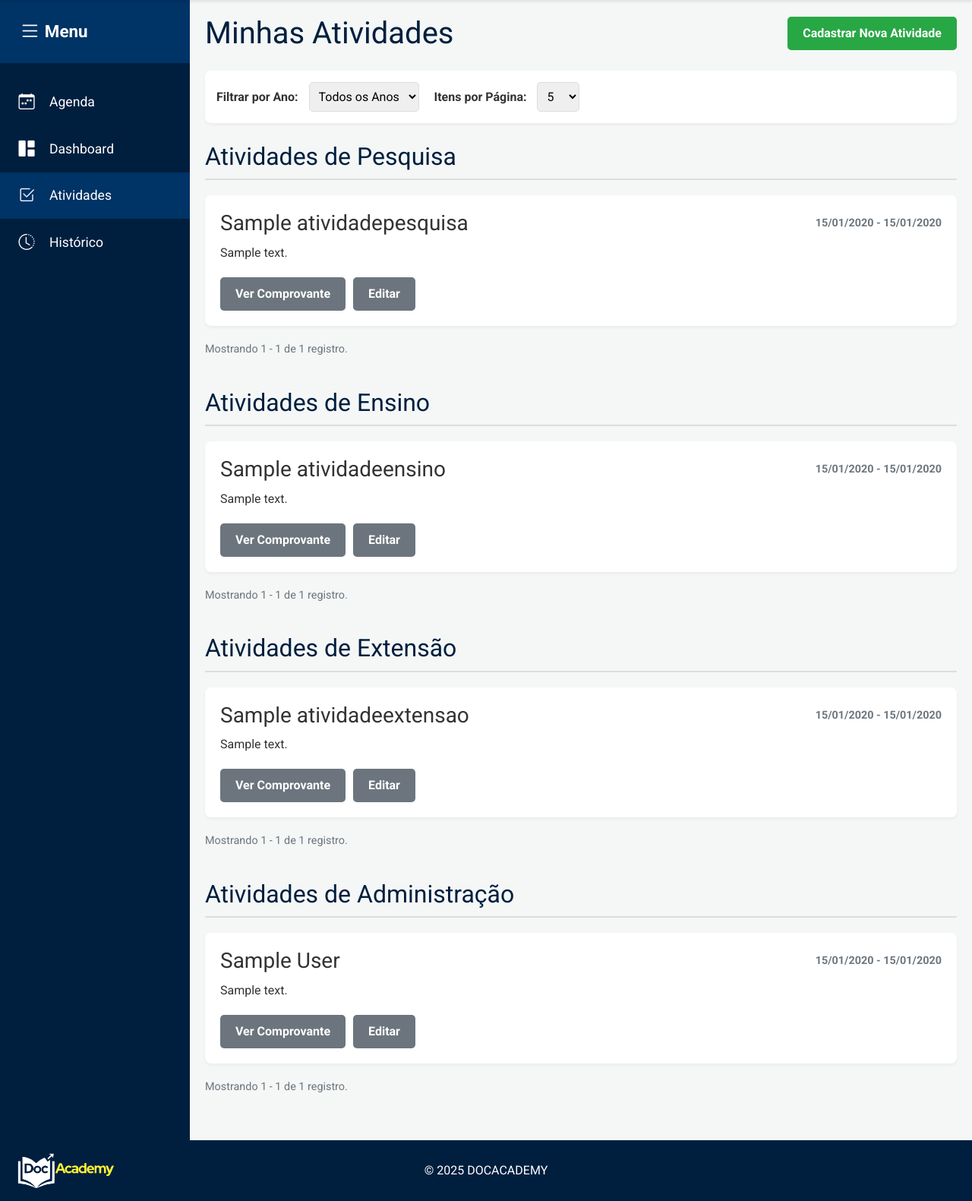
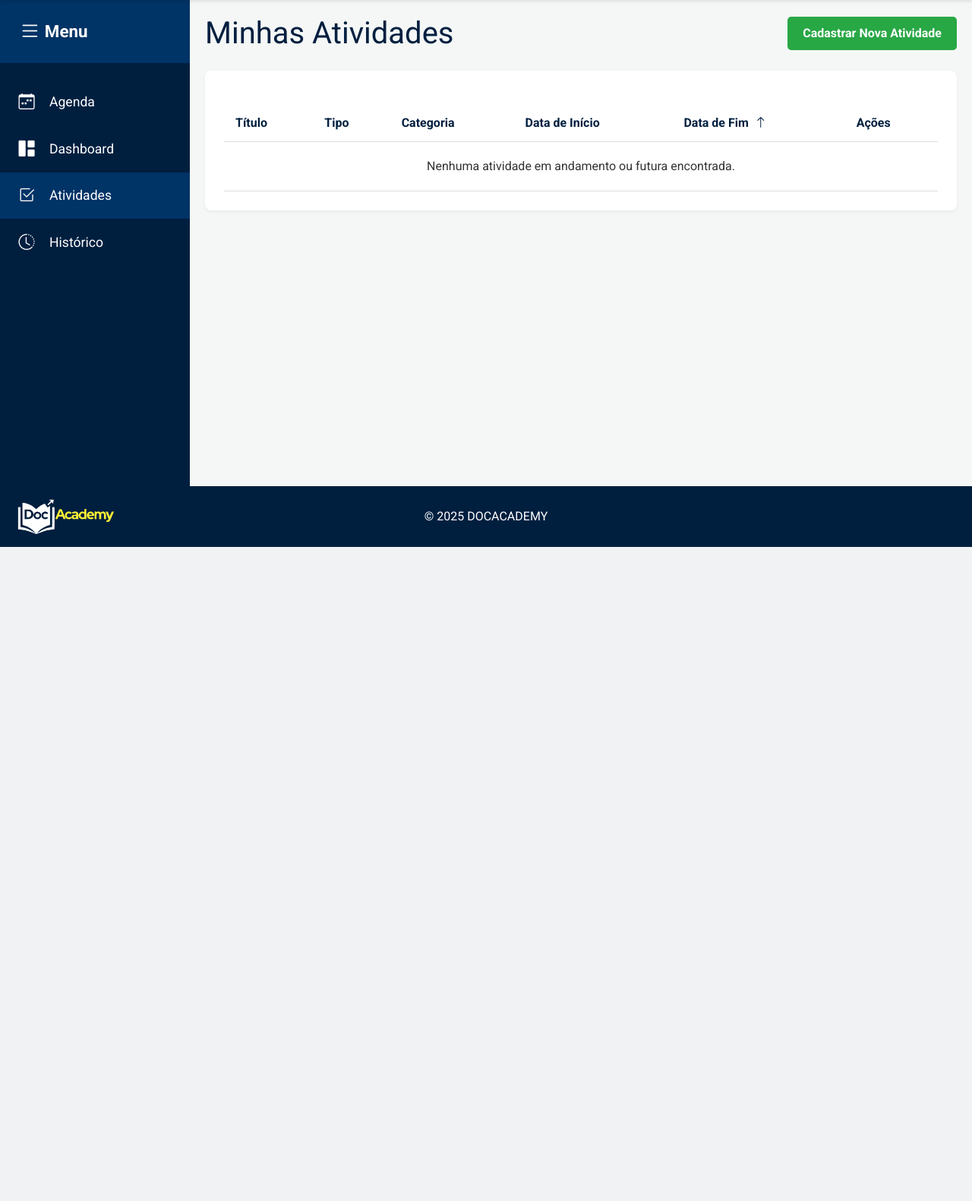
Before and after one commit to Darkyelino/Trabs-Engenharia-Software, a Django app: page /atividades/ in a window 1280 px wide. Shown: the part 80-1661 px from the top of the page at 76% size. After the commit the page ends 800 px from the top, so only its background shows below. Run offline with Django 5.2, Linux system fonts and the light colour scheme; a user stored in the database is signed in; tables that the repository leaves empty hold one stand-in row (values such as "Sample post").

Commit message:
Feat: refatoração completa para a tela de atividades.

```diff
--- a/webgenda/agenda/views.py
+++ b/webgenda/agenda/views.py
@@ -178,38 +178,57 @@
 def atividades_view(request):
     docente_logado = request.user
 
+    today = timezone.now().date()
+    atividades_ativas = []
+
     selected_year = request.GET.get('year', 'all')
     items_per_page = int(request.GET.get('per_page', 5))
 
-    # Lógica de Paginação para cada tipo de atividade
-    def paginate_queryset(model, page_number_param):
-        query = model.objects.filter(id_docente=docente_logado).order_by('-data_inicio')
+    sort_by = request.GET.get('sort', 'data_fim')
+    direction = request.GET.get('direction', 'asc')
+
+    activity_models = {
+        'Pesquisa': (AtividadePesquisa, 'editar_atividade_pesquisa'),
+        'Ensino': (AtividadeEnsino, 'editar_atividade_ensino'),
+        'Extensão': (AtividadeExtensao, 'editar_atividade_extensao'),
+        'Administração': (AtividadeAdministracao, 'editar_atividade_administracao'),
+    }
+
+    for tipo_geral, (model, url_name) in activity_models.items():
+        query = model.objects.filter(id_docente=docente_logado, data_fim__gte=today)
         if selected_year != 'all':
             query = query.filter(data_inicio__year=selected_year)
 
-        paginator = Paginator(query, items_per_page)
-        page_number = request.GET.get(page_number_param, 1)
-        return paginator.get_page(page_number)
+        for ativ in query:
+            atividades_ativas.append({
+                'titulo': ativ.titulo,
+                'tipo_geral': tipo_geral,
+                'categoria': ativ.id_tipo.tipo,
+                'data_inicio': ativ.data_inicio,
+                'data_fim': ativ.data_fim,
+                'url_edicao': reverse(url_name, args=[ativ.pk])
+            })
 
-    atividades_pesquisa_page = paginate_queryset(AtividadePesquisa, 'pesquisa_page')
-    atividades_ensino_page = paginate_queryset(AtividadeEnsino, 'ensino_page')
-    atividades_extensao_page = paginate_queryset(AtividadeExtensao, 'extensao_page')
-    atividades_administracao_page = paginate_queryset(AtividadeAdministracao, 'admin_page')
+    if direction not in ['asc', 'desc']:
+        direction = 'asc'
+        atividades_ativas.sort(key=itemgetter(sort_by), reverse=(direction == 'desc'))
 
-    # Pega todos os anos em que há atividades para popular o filtro
+    paginator = Paginator(atividades_ativas, 10)
+    page_number = request.GET.get('page')
+    atividades_paginadas = paginator.get_page(page_number)
+
     years = set()
     for model in [AtividadePesquisa, AtividadeEnsino, AtividadeExtensao, AtividadeAdministracao]:
         years.update(model.objects.filter(id_docente=docente_logado).values_list('data_inicio__year', flat=True))
 
     contexto = {
         'active_page': 'atividades',
-        'atividades_pesquisa': atividades_pesquisa_page,
-        'atividades_ensino': atividades_ensino_page,
-        'atividades_extensao': atividades_extensao_page,
-        'atividades_administracao': atividades_administracao_page,
+        'atividades_paginadas': atividades_paginadas,
         'available_years': sorted(list(filter(None, years)), reverse=True),
         'selected_year': selected_year,
         'items_per_page': items_per_page,
+        'current_sort': sort_by,
+        'current_direction': direction,
     }
 
     return render(request, 'agenda/atividades.html', contexto)
--- a/webgenda/templates/agenda/atividades.html
+++ b/webgenda/templates/agenda/atividades.html
@@ -8,106 +8,64 @@
     <a href="{% url 'cadastrar_atividade' %}" class="btn-primary">Cadastrar Nova Atividade</a>
 </div>
 
-<div class="filter-bar">
-    <form method="get" class="filter-form">
-        <div class="filter-group">
-            <label for="year">Filtrar por Ano:</label>
-            <select name="year" id="year" onchange="this.form.submit()">
-                <option value="all" {% if selected_year == 'all' %}selected{% endif %}>Todos os Anos</option>
-                {% for year in available_years %}
-                    <option value="{{ year }}" {% if selected_year == year|stringformat:"s" %}selected{% endif %}>{{ year }}</option>
-                {% endfor %}
-            </select>
-        </div>
-        <div class="filter-group">
-            <label for="per_page">Itens por Página:</label>
-            <select name="per_page" id="per_page" onchange="this.form.submit()">
-                <option value="3" {% if items_per_page == 3 %}selected{% endif %}>3</option>
-                <option value="5" {% if items_per_page == 5 %}selected{% endif %}>5</option>
-                <option value="10" {% if items_per_page == 10 %}selected{% endif %}>10</option>
-            </select>
-        </div>
-    </form>
+<div class="table-container">
+    <table class="history-table">
+        <thead>
+            <tr>
+                <th>
+                    <a href="?year={{ selected_year }}&per_page={{ items_per_page }}&sort=titulo&direction={% if current_sort == 'titulo' and current_direction == 'asc' %}desc{% else %}asc{% endif %}">
+                        Título
+                        {% if current_sort == 'titulo' %}<i class="bi bi-arrow-{% if current_direction == 'asc' %}up{% else %}down{% endif %}"></i>{% endif %}
+                    </a>
+                </th>
+                <th>
+                    <a href="?year={{ selected_year }}&per_page={{ items_per_page }}&sort=tipo_geral&direction={% if current_sort == 'tipo_geral' and current_direction == 'asc' %}desc{% else %}asc{% endif %}">
+                        Tipo
+                        {% if current_sort == 'tipo_geral' %}<i class="bi bi-arrow-{% if current_direction == 'asc' %}up{% else %}down{% endif %}"></i>{% endif %}
+                    </a>
+                </th>
+                <th>
+                    <a href="?year={{ selected_year }}&per_page={{ items_per_page }}&sort=categoria&direction={% if current_sort == 'categoria' and current_direction == 'asc' %}desc{% else %}asc{% endif %}">
+                        Categoria
+                        {% if current_sort == 'categoria' %}<i class="bi bi-arrow-{% if current_direction == 'asc' %}up{% else %}down{% endif %}"></i>{% endif %}
+                    </a>
+                </th>
+                <th>
+                    <a href="?year={{ selected_year }}&per_page={{ items_per_page }}&sort=data_inicio&direction={% if current_sort == 'data_inicio' and current_direction == 'asc' %}desc{% else %}asc{% endif %}">
+                        Data de Início
+                        {% if current_sort == 'data_inicio' %}<i class="bi bi-arrow-{% if current_direction == 'asc' %}up{% else %}down{% endif %}"></i>{% endif %}
+                    </a>
+                </th>
+                <th>
+                    <a href="?year={{ selected_year }}&per_page={{ items_per_page }}&sort=data_fim&direction={% if current_sort == 'data_fim' and current_direction == 'asc' %}desc{% else %}asc{% endif %}">
+                        Data de Fim
+                        {% if current_sort == 'data_fim' %}<i class="bi bi-arrow-{% if current_direction == 'asc' %}up{% else %}down{% endif %}"></i>{% endif %}
+                    </a>
+                </th>
+                <th>Ações</th>
+            </tr>
+        </thead>
+        <tbody>
+            {% for atividade in atividades_paginadas %}
+                <tr>
+                    <td>{{ atividade.titulo }}</td>
+                    <td><span class="badge badge-{{ atividade.tipo_geral|lower }}">{{ atividade.tipo_geral }}</span></td>
+                    <td>{{ atividade.categoria }}</td>
+                    <td>{{ atividade.data_inicio|date:"d/m/Y" }}</td>
+                    <td>{{ atividade.data_fim|date:"d/m/Y" }}</td>
+                    <td>
+                        <a href="{{ atividade.url_edicao }}" class="btn-secondary" style="padding: 5px 10px; font-size: 0.9em;">Editar</a>
+                    </td>
+                </tr>
+            {% empty %}
+                <tr>
+                    <td colspan="6" style="text-align: center; padding: 20px;">Nenhuma atividade em andamento ou futura encontrada.</td>
+                </tr>
+            {% endfor %}
+        </tbody>
+    </table>
 </div>
 
-<div class="activity-section">
-    <h2>Atividades de Pesquisa</h2>
-    {% for atividade in atividades_pesquisa %}
-        <div class="activity-card">
-            <div class="activity-card-header">
-                <h3>{{ atividade.titulo }}</h3>
-                <span>{{ atividade.data_inicio|date:"d/m/Y" }} - {{ atividade.data_fim|date:"d/m/Y" }}</span>
-            </div>
-            <p>{{ atividade.descricao }}</p>
-            <div class="form-actions">
-                {% if atividade.comprovante %}<a href="{{ atividade.comprovante.url }}" class="btn-secondary" target="_blank">Ver Comprovante</a>{% endif %}
-                <a href="{% url 'editar_atividade_pesquisa' atividade.pk %}" class="btn-secondary">Editar</a>
-            </div>
-        </div>
-    {% empty %}
-        <p>Nenhuma atividade de pesquisa encontrada para o filtro selecionado.</p>
-    {% endfor %}
-    {% include 'agenda/paginacao.html' with page_obj=atividades_pesquisa param_name='pesquisa_page' %}
-</div>
-
-<div class="activity-section">
-    <h2>Atividades de Ensino</h2>
-    {% for atividade in atividades_ensino %}
-         <div class="activity-card">
-            <div class="activity-card-header">
-                <h3>{{ atividade.titulo }}</h3>
-                <span>{{ atividade.data_inicio|date:"d/m/Y" }} - {{ atividade.data_fim|date:"d/m/Y" }}</span>
-            </div>
-            <p>{{ atividade.descricao }}</p>
-            <div class="form-actions">
-                {% if atividade.comprovante %}<a href="{{ atividade.comprovante.url }}" class="btn-secondary" target="_blank">Ver Comprovante</a>{% endif %}
-                <a href="{% url 'editar_atividade_ensino' atividade.pk %}" class="btn-secondary">Editar</a>
-            </div>
-        </div>
-    {% empty %}
-        <p>Nenhuma atividade de ensino encontrada para o filtro selecionado.</p>
-    {% endfor %}
-    {% include 'agenda/paginacao.html' with page_obj=atividades_ensino param_name='ensino_page' %}
-</div>
-
-<div class="activity-section">
-    <h2>Atividades de Extensão</h2>
-    {% for atividade in atividades_extensao %}
-        <div class="activity-card">
-            <div class="activity-card-header">
-                <h3>{{ atividade.titulo }}</h3>
-                <span>{{ atividade.data_inicio|date:"d/m/Y" }} - {{ atividade.data_fim|date:"d/m/Y" }}</span>
-            </div>
-            <p>{{ atividade.descricao }}</p>
-            <div class="form-actions">
-                {% if atividade.comprovante %}<a href="{{ atividade.comprovante.url }}" class="btn-secondary" target="_blank">Ver Comprovante</a>{% endif %}
-                <a href="{% url 'editar_atividade_extensao' atividade.pk %}" class="btn-secondary">Editar</a>
-            </div>
-        </div>
-    {% empty %}
-        <p>Nenhuma atividade de extensão encontrada para o filtro selecionado.</p>
-    {% endfor %}
-    {% include 'agenda/paginacao.html' with page_obj=atividades_extensao param_name='extensao_page' %}
-</div>
-
-<div class="activity-section">
-    <h2>Atividades de Administração</h2>
-    {% for atividade in atividades_administracao %}
-        <div class="activity-card">
-            <div class="activity-card-header">
-                <h3>{{ atividade.titulo }}</h3>
-                <span>{{ atividade.data_inicio|date:"d/m/Y" }} - {{ atividade.data_fim|date:"d/m/Y" }}</span>
-            </div>
-            <p>{{ atividade.descricao }}</p>
-            <div class="form-actions">
-                {% if atividade.comprovante %}<a href="{{ atividade.comprovante.url }}" class="btn-secondary" target="_blank">Ver Comprovante</a>{% endif %}
-                <a href="{% url 'editar_atividade_administracao' atividade.pk %}" class="btn-secondary">Editar</a>
-            </div>
-        </div>
-    {% empty %}
-        <p>Nenhuma atividade de administração encontrada para o filtro selecionado.</p>
-    {% endfor %}
-    {% include 'agenda/paginacao.html' with page_obj=atividades_administracao param_name='admin_page' %}
-</div>
+{% include 'agenda/paginacao.html' with page_obj=atividades_paginadas %}
 
 {% endblock %}
```
